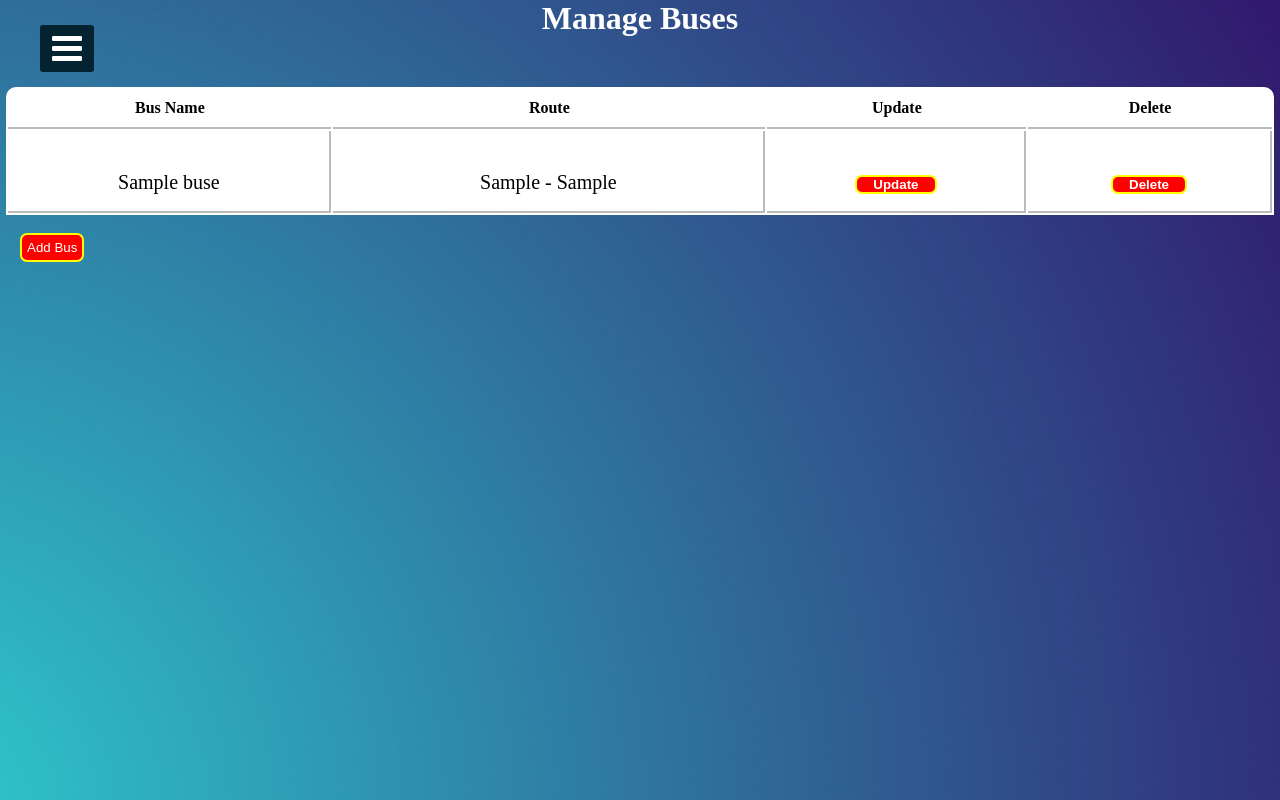
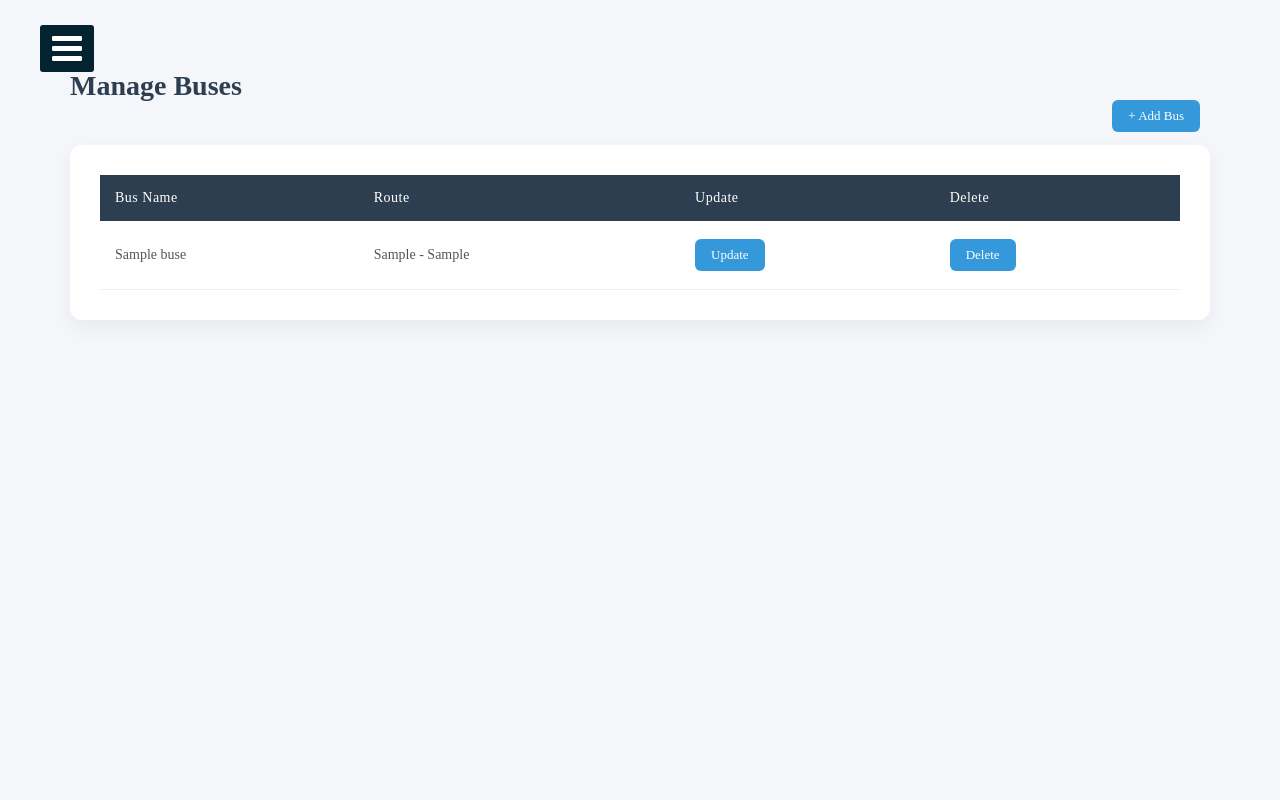
Before and after one commit to ManNjoro/busbooking_fw, a PHP site: page /ManagesBuses.php in a window 1280 px wide. Run offline with PHP 8.4, Linux system fonts and the light colour scheme; the visitor is signed in with stand-in values (Sample User, id 1); tables that the repository leaves empty or names only in its code hold one stand-in row (values such as "Sample post").

Commit message:
Updated ManagesBuses.php with minor styling and code changes

```diff
--- a/ManagesBuses.php
+++ b/ManagesBuses.php
@@ -14,113 +14,17 @@ session_start();
 
 <!DOCTYPE html>
 <html>
+
 <head>
   <title>Admin Panel of Bus</title>
   <!--cdn icon library -->
 
-	<style type="text/css">
-
-			body{
-
-		  background-image: url("image/20.jpg");
-		  background-position: center;
-		  background-size: cover;
-		  height: 700px;
-		  background-repeat: no-repeat;
-      background-attachment: fixed;
-
-		}
-		.adminTopic{
-			text-align: center;
-			color: #fff;
-
-
-		}
-
-table
-{
-    width:99%;
-    border-collapse: separate !important;
-    margin:auto;
-    /*/table-layout:fixed;/*/
-    text-align:center;
-    margin-top:50px;
-    background-color: rgb(255, 255, 255);
-    border-radius: 10px 10px 0px 0px;
-
-}
-table th
-{
-    border-bottom:2px solid rgb(187, 187, 187);
-    padding:10px 0px 10px 0px;
-    font-family: "balsamiq_sansitalic" !important;
-}
-table tr td
-{
-    border-right: 2px solid rgb(187, 187, 187);
-    height: 58px;
-    padding: 22px 0px 0px 0px;
-    font-family: "monospace;" !important;
-    border-bottom: 2px solid rgb(187, 187, 187);
-    font-size: 20px;
-}
-table tr td a
-{
-    /*background-color: rgb(255, 196, 0);*/
-    color: white;
-    border-radius: 5px;
-    padding: 6px;
-    text-decoration: none;
-    margin: 10px;
-    font-weight: 700;
-}
-
-table tr td button:hover
-{
-
-	/*
-    background: rgb(255, 255, 255);
-    text-decoration:underline;
-    color:tomato;
-    padding: 4px;
-    border:2px solid tomato;
-    transition:background-color 0.2s;*/
-
-    padding: 5px 5px 5px 5px;
-	border: 2px solid yellow;
-    border-radius: 7px;
-    background-color: red;
-    color: white;
-    cursor: pointer;
-}
-button
-{
-    padding: 5px 5px 5px 5x;
-}
-.btnPolicy{
-
-	padding: 5px 5px 5px 5px;
-	border: 2px solid yellow;
-    border-radius: 7px;
-    background-color: red;
-    color: white;
-    margin-left: 20px;
-}
-
-.btnPolicy:hover{
-
-	background:red;
-    padding: 7px 7px 7px 7px;
-    cursor: pointer;
-
-}
-
-
-	</style>
   <!--cdn icon library -->
   <link rel="stylesheet" href="https://cdnjs.cloudflare.com/ajax/libs/font-awesome/4.7.0/css/font-awesome.min.css">
   <link rel="stylesheet" href="cssfile/sidebar.css">
+  <link rel="stylesheet" href="./cssfile/table.css">
 </head>
+
 <body>
   <input type="checkbox" id="check">
 
@@ -168,26 +72,30 @@ button
 
     <h1 class="adminTopic">Manage Buses</h1>
 
+    <a class="btn btn-right" href="AddBus.php">+ Add Bus</a><br/>
+
 
 
     <?php
 
 
-    $sqlget="SELECT * FROM buses";
-    $sqldata=mysqli_query($conn,$sqlget) or die('error getting');
+    $sqlget = "SELECT * FROM buses";
+    $sqldata = mysqli_query($conn, $sqlget) or die('error getting');
 
-
+    echo "<div class='table-card'>";
     echo "<table>";
-    echo "<tr>
+    echo "<thead>
+    <tr>
     <th>Bus Name</th>
     <th>Route</th>
     <th>Update</th>
     <th>Delete</th>
 
-       </tr>";
+       </tr>
+       </thead>
+      <tbody>";
 
-       while ($row=mysqli_fetch_array($sqldata,MYSQLI_ASSOC))
-       {
+    while ($row = mysqli_fetch_array($sqldata, MYSQLI_ASSOC)) {
       echo "<tr><td>";
       echo $row['name'];
       echo "</td><td>";
@@ -200,8 +108,8 @@ button
 
       <td>
 
-        <button style="border:2px solid yellow; border-radius:7px; background-color:red;color:white;">
-          <a href="UpdateBus.php?id=<?php echo $row['id'];?>">
+
+        <a class="btn" href="UpdateBus.php?id=<?php echo $row['id']; ?>">
 
 
 
@@ -210,36 +118,35 @@ button
 
         </a>
 
-        </button>
 
-        </td><td>
+      </td>
+      <td>
 
-        <button style = "border:2px solid yellow; border-radius:7px; background-color:red;color:white;" >
-          <a href="deleteBus.php?id=<?php echo $row['id'];?>">
+
+        <a class="btn" href="deleteBus.php?id=<?php echo $row['id']; ?>">
 
           Delete
 
         </a>
-       </button>
 
-        </td></tr>
+      </td>
+      </tr>
 
     <?php
     }
 
-       echo "</table>";
+    echo "</tbody></table></div>";
 
 
     ?>
 
-<br>
 
 
-                       <a href="AddBus.php">     <button class="btnPolicy">Add Bus</button></a>
 
 
 
   </div>
 
 </body>
+
 </html>
```
Lines whose indentation alone changed are shown as unchanged.
